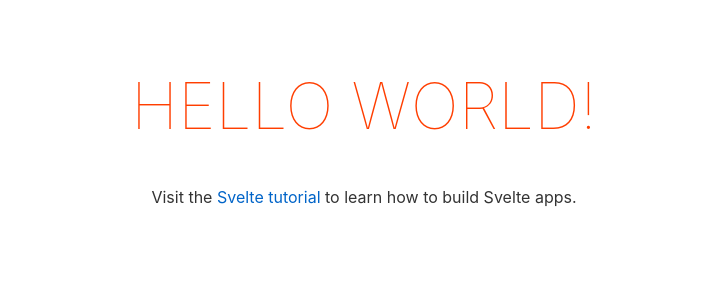
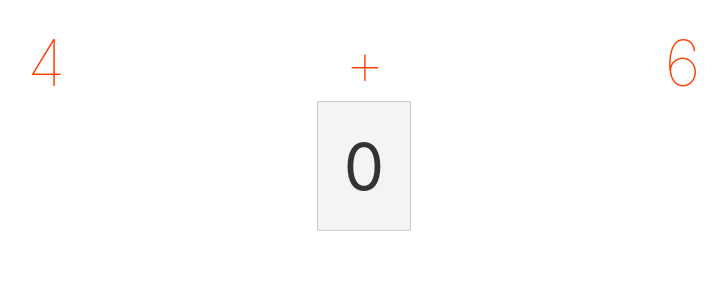
Before and after one commit to peterhel/minimatte, a Svelte app: page / in a window 1280 px wide. Shown: the top 300 px of the page, without its empty margins (276-1003 px from the left). Built offline with nearby package versions, Linux system fonts and the light colour scheme.

Commit message:
enkel app

```diff
--- a/src/App.svelte
+++ b/src/App.svelte
@@ -1,10 +1,63 @@
 <script>
 	export let name;
+	export let tal1;
+	export let tal2;
+	export let correctSum;
+
+	export let correct = false;
+	export let wrong = false;
+
+	export let timesTapped = 0;
+
+	let endRoundTimeout = null;
+
+	let initRound = () => {
+		correct = false;
+		wrong = false;
+
+		tal1 = Math.ceil(Math.random() * 8);
+		tal2 = Math.ceil(Math.random() * 7);
+
+		correctSum = tal1+tal2;
+		timesTapped= 0
+	}
+
+
+	window.addEventListener('load', initRound);
+
+	let endRound = () => {
+		correct = timesTapped === correctSum
+		wrong = !correct;
+
+		// initRound()
+	}
+
+	let handleClick = () => {
+		clearTimeout(endRoundTimeout);
+		endRoundTimeout = null;
+
+		timesTapped++
+
+		endRoundTimeout = setTimeout(() => {
+			endRound();
+		}, 5000);
+	}
+
 </script>
 
 <main>
-	<h1>Hello {name}!</h1>
-	<p>Visit the <a href="https://svelte.dev/tutorial">Svelte tutorial</a> to learn how to build Svelte apps.</p>
+  <div class="container">
+    <div class="tal">{tal1}</div>
+    <div class="tal">+</div>
+    <div class="tal">{tal2}</div>
+  </div>
+  <div>
+    <div class="tapped">
+      <button class:correct class:wrong on:animationend={initRound} on:click={handleClick}
+        >{timesTapped}</button
+      >
+    </div>
+  </div>
 </main>
 
 <style>
@@ -15,11 +68,43 @@
     margin: 0 auto;
   }
 
-	h1 {
+  .tal,
+  .tapped {
     color: #ff3e00;
     text-transform: uppercase;
     font-size: 4em;
     font-weight: 100;
+  }
+
+  button.wrong {
+    background-color: rgb(206, 102, 102);
+    animation: blink-animation 4s;
+  }
+
+  button.correct {
+    background-color: rgb(153, 218, 57);
+    animation: blink-animation 4s;
+  }
+
+  @keyframes blink-animation {
+    0% {
+		/* background-color: unset; */
+    }
+	20% {
+		background-color: unset;
+	}
+    30% {
+		background-color: inherit;
+    }
+	60% {
+		/* background-color: white; */
+	}
+  }
+
+  .container {
+    display: flex;
+    flex-direction: row;
+    justify-content: space-evenly;
   }
 
   @media (min-width: 640px) {
```
Lines whose indentation alone changed are shown as unchanged.
